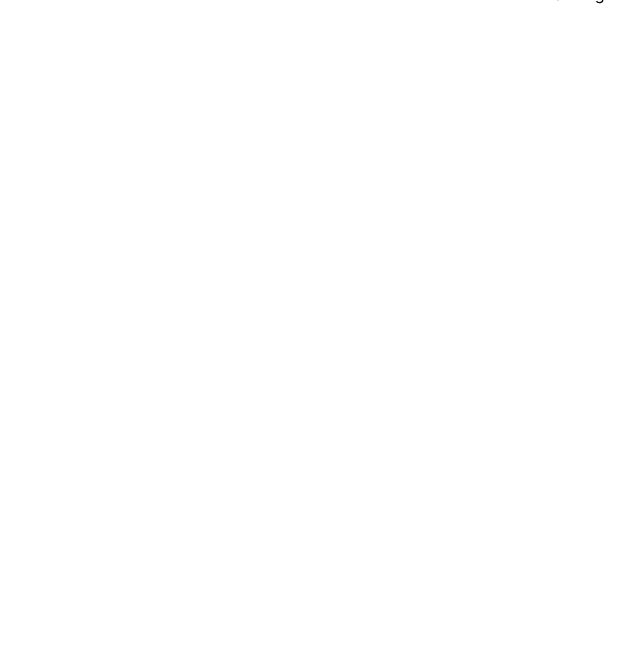
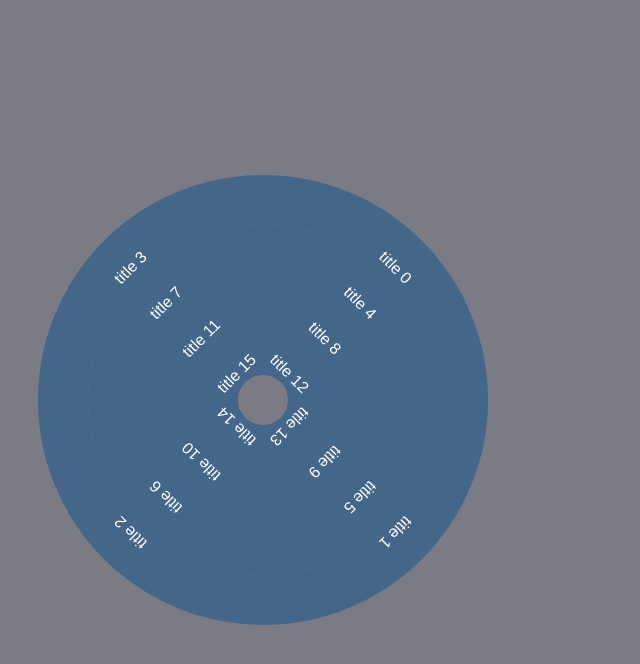
Before and after one commit to petedomokos/zonewheel, a React (Create React App) app in the folder zone-wheel/: page / in a window 1280 px wide. Shown: the top 664 px of the page, without its empty margins (57-697 px from the left). Built offline with nearby package versions, Linux system fonts and the light colour scheme.

Commit message:
commit to test branch management

```diff
--- a/zone-wheel/src/components/wheel/Wheel.js
+++ b/zone-wheel/src/components/wheel/Wheel.js
@@ -1,15 +1,78 @@
-import React, { useContext, useRef, useState, useEffect } from "react";
+import React, { useContext, useState } from "react";
 import { WheelContext } from "../../context/Context.js";
 import layout from "../../services/layout.js";
+import "../../style/wheel.css";
 
 function Wheel() {
-  const { wheelState } = useContext(WheelContext);
+  const { wheelState, setCurrentDatapointId} = useContext(WheelContext);
+  const [strokeWidth, setStrokeWidth] = useState(50);
+
+  const wheelData = layout(wheelState);
+  const wheelCircle = wheelData.levels;
+
+  const CENTER_X = window.innerWidth / wheelCircle.length;
+  const CENTER_Y = (window.innerHeight / wheelCircle.length) * 2;
+
+  function polarToCartesian(centerX, centerY, radius, angleInDegrees) {
+    const angleInRadians = ((angleInDegrees - 90) * Math.PI) / 180.0;
+
+    return {
+      x: centerX + radius * Math.cos(angleInRadians),
+      y: centerY + radius * Math.sin(angleInRadians),
+    };
+  }
+
+  function describeArc(x, y, radius, startAngle, endAngle) {
+    const start = polarToCartesian(x, y, radius, endAngle);
+    const end = polarToCartesian(x, y, radius, startAngle);
+
+    const largeArcFlag = endAngle - startAngle <= 180 ? "0" : "1";
+
+    const d = ["M", start.x, start.y, "A", radius, radius, 0, largeArcFlag, 0, end.x, end.y].join(" ");
+
+    return d;
+  }
+
+  const selectDatapointId = (id) => {
+    setCurrentDatapointId(id);
+  };
 
   function Levels() {
     return (
       <>
-        <svg>
-          <text>render wheel in an svg</text>
+        <svg className="segment-container">
+          {wheelCircle &&
+            wheelCircle.map((layer, index) => {
+              const innerRadius = 200 - index * strokeWidth;
+
+              return (
+                <g key={`group-${layer.key}-${index}`}>
+                  {layer.datapoints &&
+                    layer.datapoints.map((datapoint, innerIndex) => {
+                      const startAngle = innerIndex * (360 / layer.datapoints.length);
+                      const endAngle = (innerIndex + 1) * (360 / layer.datapoints.length);
+                      const midAngle = (startAngle + endAngle) / 2;
+                      const textPosition = polarToCartesian(CENTER_X, CENTER_Y, innerRadius - strokeWidth / wheelCircle.length, midAngle);
+
+                      return (
+                        <g key={`inner-${layer.key}-${innerIndex}`}>
+                          <path className="datapoint-path" strokeWidth={strokeWidth} d={describeArc(CENTER_X, CENTER_Y, innerRadius, startAngle, endAngle)}></path>
+                          <text
+                            onClick={() => selectDatapointId(datapoint.primaryKey)}
+                            x={textPosition.x}
+                            y={textPosition.y}
+                            textAnchor="middle"
+                            dy="0.35em"
+                            fill="#ffffff"
+                            transform={`rotate(${midAngle} ${textPosition.x} ${textPosition.y})`}>
+                            {datapoint.title}
+                          </text>
+                        </g>
+                      );
+                    })}
+                </g>
+              );
+            })}
         </svg>
       </>
     );
--- a/zone-wheel/src/context/Context.js
+++ b/zone-wheel/src/context/Context.js
@@ -1,4 +1,4 @@
-import React, { createContext, useState, useEffect } from "react";
+import React, { createContext, useState } from "react";
 import fetchWheelState from "../services/fetchWheelState";
 import hydrateWheelState from "../services/hydrateWheelState";
 
--- /dev/null
+++ b/zone-wheel/src/style/wheel.css
@@ -0,0 +1,18 @@
+.segment-container {
+    width: 100%;
+    height: 100%;
+    position: absolute;
+    top: 0;
+    left: 0;
+    background-color: rgb(123, 123, 133);
+  }
+
+  .datapoint-path {
+    stroke: #446688;
+    fill: grey;
+  }
+
+  text {
+    font-family: Arial, sans-serif;
+    fill: #ffffff;
+  }
```
Also changed, not shown: 2 other files (tests, documents, lock files or other folders).
